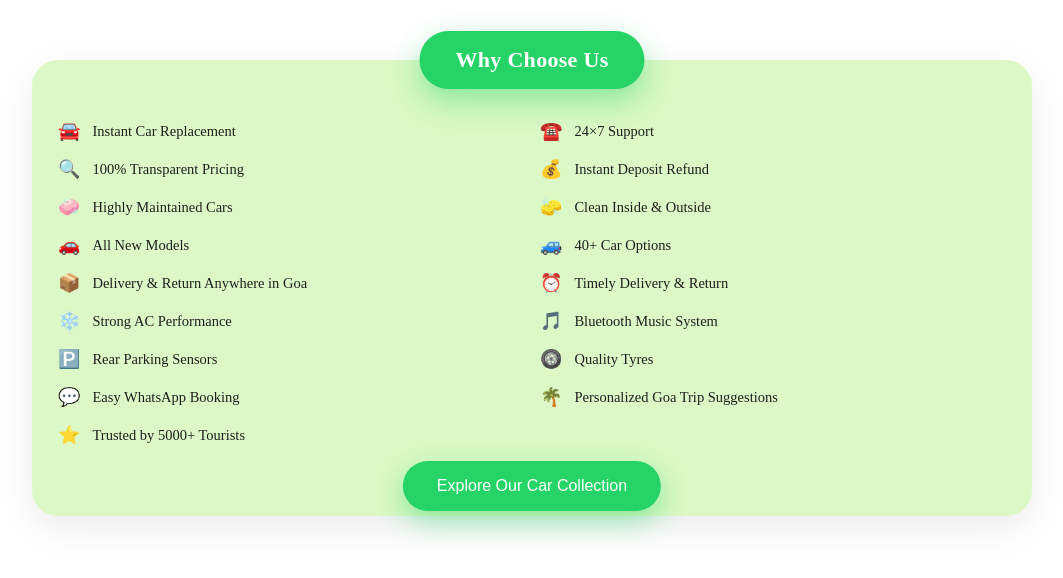
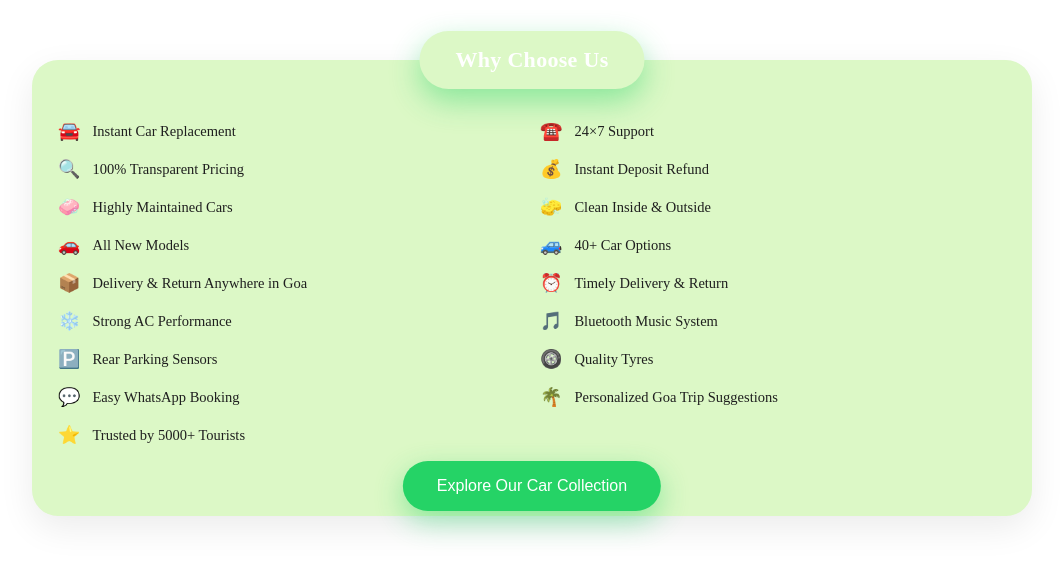
Before and after one commit to iamjaypatelon-ux/GoaCarRental, a plain HTML site: page whyus3.html in a window 1280 px wide. Shown: the whole page, without its empty margins (108-1171 px from the left). Drawn offline with Linux system fonts and the light colour scheme.

Commit message:
Update whyus3.html

```diff
--- a/whyus3.html
+++ b/whyus3.html
@@ -26,7 +26,7 @@
   left: 50%;
   transform: translate(-50%, -50%);
 
-  background: #25D366;          /* WhatsApp green */
+  background: #DCF8C6;          /* WhatsApp green */
   color: #ffffff;
 
   padding: 16px 36px;           /* same visual weight as CTA */
```
